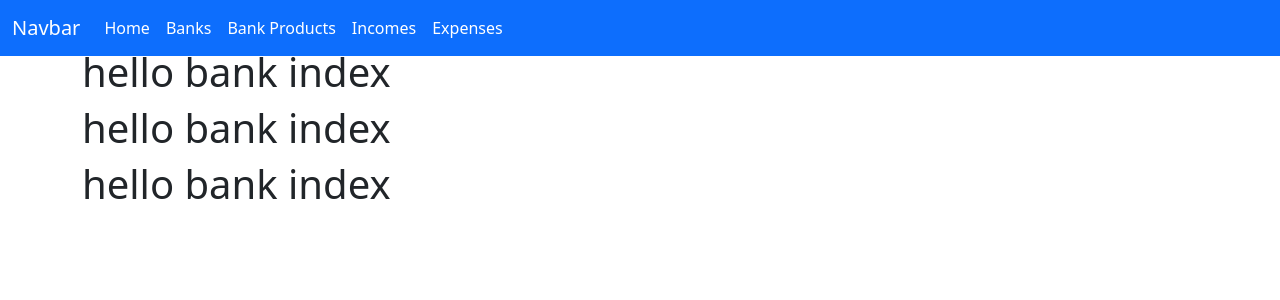
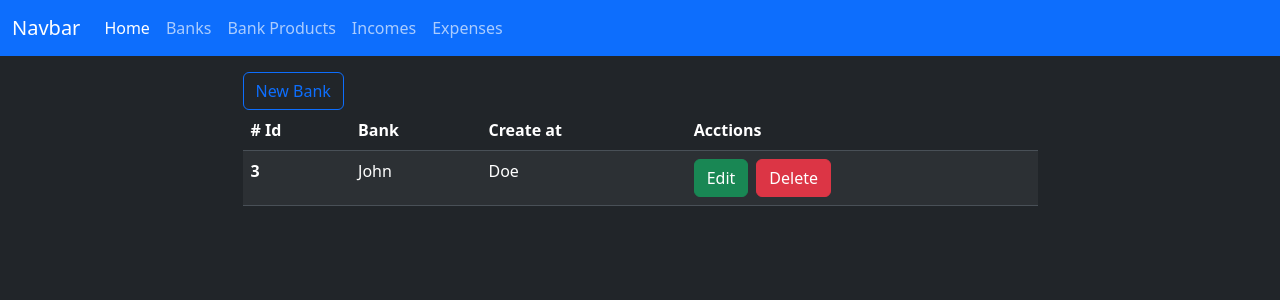
Before and after one commit to etv18/be_aware, a Flask app: page /banks/index in a window 1280 px wide. Shown: the top 300 px of the page. Run offline with Flask 3, Linux system fonts and the light colour scheme.

Commit message:
dark mode enabled

```diff
--- a/app/templates/banks/index.html
+++ b/app/templates/banks/index.html
@@ -1,9 +1,36 @@
 {% extends "layout.html" %}
 
-{% block title %}Home · Be Aware{% endblock %}
+{% block title %}Banks · Be Aware{% endblock %}
 
 {% block content %}
-  <h1>hello bank index</h1>
-  <h1>hello bank index</h1>
-  <h1>hello bank index</h1>
+    <div class="container w-75">
+        <a href="#" class="btn btn-outline-primary">New Bank</a>
+        <table class="table table-striped">
+            <thead>
+                <tr>
+                <th scope="col"># Id</th>
+                <th scope="col">Bank</th>
+                <th scope="col">Create at</th>
+                <th scope="col">Acctions</th>
+                </tr>
+            </thead>
+
+            <tbody>
+                <tr>
+                    <th scope="row">3</th>
+                    <td>John</td>
+                    <td>Doe</td>
+                    <td>
+                        <div class="d-flex gap-2">
+                            <a href="#" class="btn btn-success">Edit</a>
+                            <form action="#">
+                                <button type="submit" class="btn btn-danger">Delete</button>
+                            </form>
+                        </div>
+                    </td>
+                </tr>
+            </tbody>
+        </table>
+    </div>
+
 {% endblock %}
--- a/app/templates/layout.html
+++ b/app/templates/layout.html
@@ -1,41 +1,42 @@
 <!doctype html>
-<html lang="en">
+<html lang="en" data-bs-theme="dark">
   <head>
     <meta charset="utf-8">
     <meta name="viewport" content="width=device-width, initial-scale=1">
     <title>{% block title %} Be Aware {% endblock %}</title>
+    <link rel="stylesheet" href="../static/style.css">
     <link href="https://cdn.jsdelivr.net/npm/bootstrap@5.3.8/dist/css/bootstrap.min.css" rel="stylesheet" integrity="sha384-sRIl4kxILFvY47J16cr9ZwB07vP4J8+LH7qKQnuqkuIAvNWLzeN8tE5YBujZqJLB" crossorigin="anonymous">
   </head>
   <body>
     <nav class="navbar navbar-expand-lg bg-primary fixed-top mx-2 mx-auto">
         <div class="container-fluid">
-            <a class="navbar-brand text-white" href="#">Navbar</a>
+            <a class="navbar-brand" href="#">Navbar</a>
             <button class="navbar-toggler" type="button" data-bs-toggle="collapse" data-bs-target="#navbarNav" aria-controls="navbarNav" aria-expanded="false" aria-label="Toggle navigation">
                 <span class="navbar-toggler-icon"></span>
             </button>
             <div class="collapse navbar-collapse" id="navbarNav">
                 <ul class="navbar-nav">
                     <li class="nav-item">
-                        <a class="nav-link active text-white" aria-current="page" href="#">Home</a>
+                        <a class="nav-link active" aria-current="page" href="#">Home</a>
                     </li>
                     <li class="nav-item">
-                        <a class="nav-link text-white" href="{{ url_for('bank.index' ) }}">Banks</a>
+                        <a class="nav-link" href="{{ url_for('bank.index' ) }}">Banks</a>
                     </li>
                     <li class="nav-item">
-                        <a class="nav-link text-white" href="#">Bank Products</a>
+                        <a class="nav-link" href="#">Bank Products</a>
                     </li>
                     <li class="nav-item">
-                        <a class="nav-link text-white" href="#">Incomes</a>
+                        <a class="nav-link" href="#">Incomes</a>
                     </li>
                     <li class="nav-item">
-                        <a class="nav-link text-white" href="#">Expenses</a>
+                        <a class="nav-link" href="#">Expenses</a>
                     </li>
                 </ul>
             </div>
         </div>
     </nav>
 
-    <main class="container mt-5">
+    <main class="container mt-5 p-4">
     {% block content %}
 
     {% endblock %}
```
